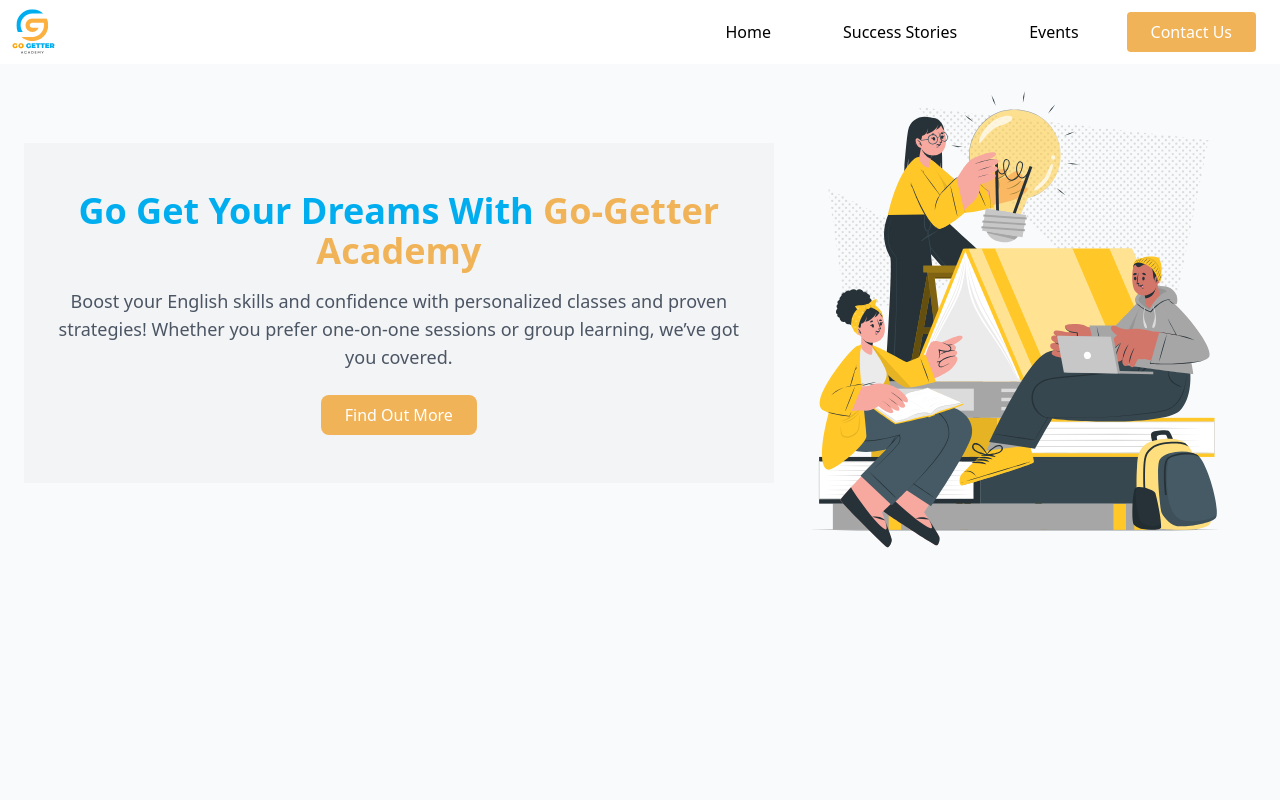
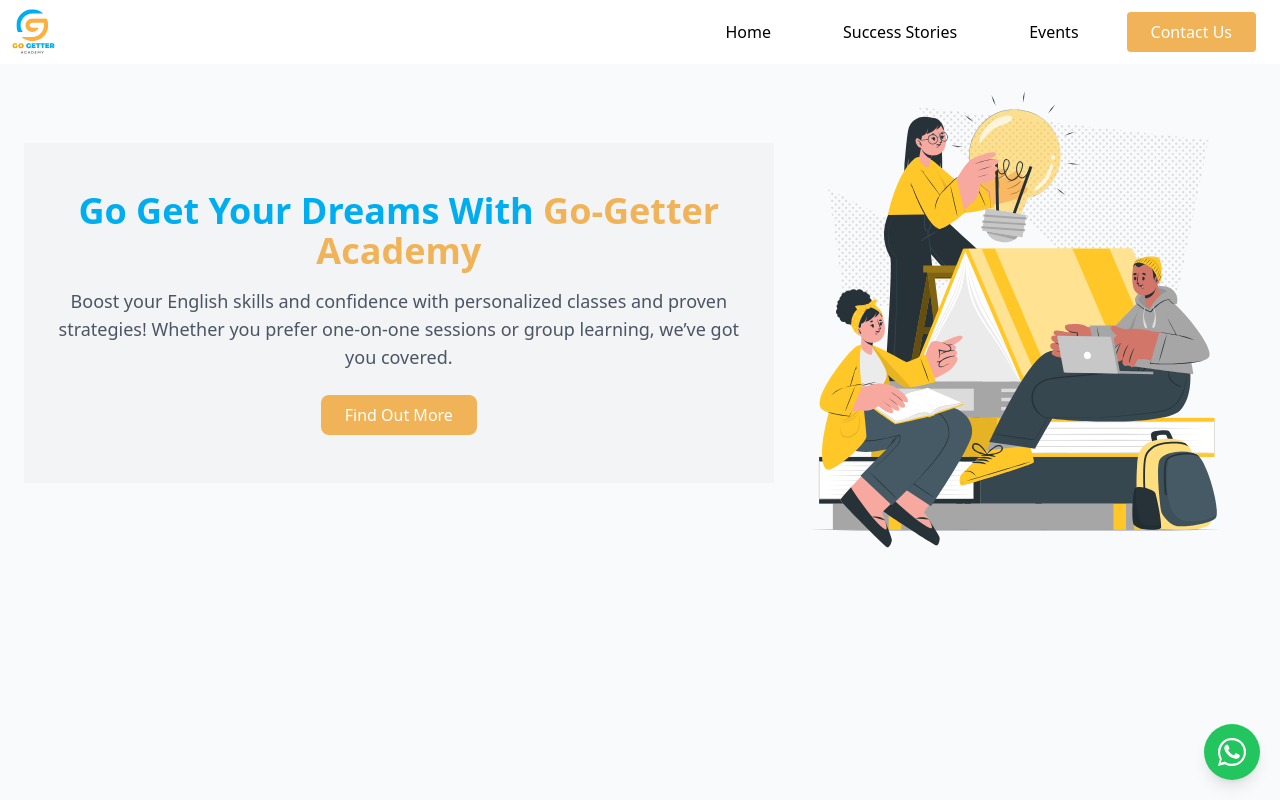
Before and after one commit to mrhasansan/go-getter, a React (Vite) app: page / in a window 1280 px wide. Shown: the top 800 px of the page. Built offline with nearby package versions, Linux system fonts and the light colour scheme.

Commit message:
adding floating wa

```diff
--- a/src/home.tsx
+++ b/src/home.tsx
@@ -74,6 +74,20 @@
 
       {/* Footer */}
       <FooterRoute />
+
+      {/* Floating WhatsApp Button */}
+      <div className="fixed bottom-5 right-5 z-50">
+        <a
+          href=" https://wa.me/message/ZX7P5C5NH2GPA1?src=qr"
+          target="_blank"
+          rel="noopener noreferrer"
+          className="flex items-center justify-center w-14 h-14 bg-green-500 text-white rounded-full shadow-lg hover:scale-110 transition-transform"
+        >
+          <svg xmlns="http://www.w3.org/2000/svg" fill="currentColor" viewBox="0 0 24 24" className="w-7 h-7">
+            <path d="M20.52 3.482A11.855 11.855 0 0012 0a11.855 11.855 0 00-8.518 3.482A11.852 11.852 0 000 12c0 2.134.559 4.222 1.619 6.066L0 24l6.004-1.599A11.85 11.85 0 0012 24c3.17 0 6.147-1.235 8.518-3.482A11.855 11.855 0 0024 12a11.852 11.852 0 00-3.48-8.518zM12 22.146a10.502 10.502 0 01-5.692-1.669l-.41-.259-3.56.947.957-3.485-.281-.426A10.493 10.493 0 011.854 12 10.507 10.507 0 013.73 6.309a10.51 10.51 0 013.758-3.758A10.507 10.507 0 0112 1.854c2.824 0 5.475 1.1 7.452 3.077A10.5 10.5 0 0122.146 12c0 2.823-1.1 5.475-3.077 7.452A10.502 10.502 0 0112 22.146zm5.919-7.994c-.325-.16-1.922-.948-2.219-1.059-.297-.112-.513-.161-.73.16-.216.32-.837 1.06-1.025 1.277-.188.216-.375.24-.7.08-.325-.16-1.371-.505-2.609-1.607-.963-.86-1.61-1.922-1.799-2.246-.188-.325-.02-.501.14-.66.142-.14.325-.36.487-.537.162-.18.216-.257.325-.428.108-.161.054-.301-.027-.461-.081-.16-.73-1.761-.999-2.402-.263-.632-.528-.544-.73-.553l-.6-.01c-.216 0-.57.081-.867.4-.297.32-1.141 1.116-1.141 2.719 0 1.601 1.167 3.146 1.33 3.364.162.216 2.294 3.505 5.57 4.81.779.336 1.385.48 1.856.614.78.247 1.491.213 2.055.129.627-.093 1.922-.788 2.194-1.553.273-.765.273-1.42.19-1.553-.081-.133-.297-.216-.62-.376z"></path>
+          </svg>
+        </a>
+      </div>
     </div>
   );
 }
```
